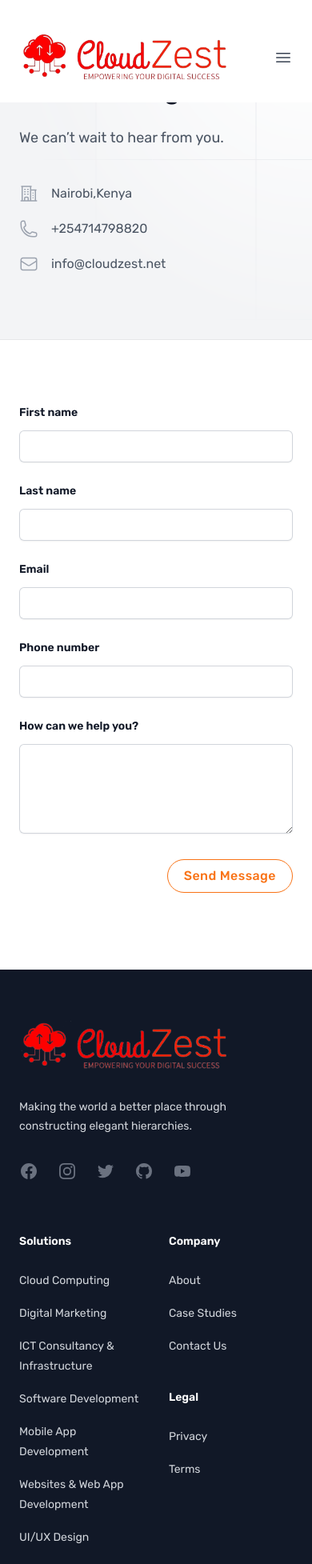
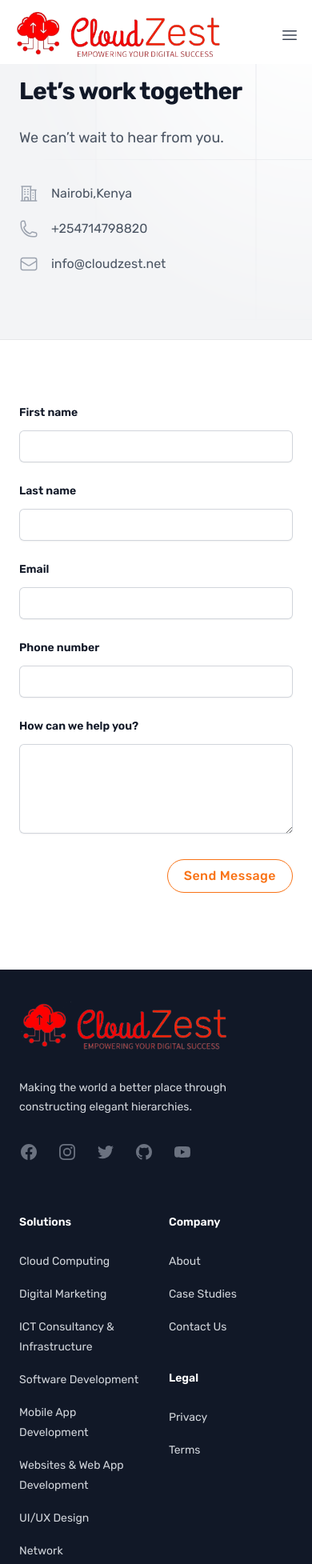
Before and after one commit to sammymwangangi/cloudZest, a Next.js app: page /contact-us in a window 390 px wide. Shown: the top 1955 px of the page at 80% size. Built offline with nearby package versions, Linux system fonts and the light colour scheme.

Commit message:
footer & header changes

```diff
--- a/components/Layout/Footer.js
+++ b/components/Layout/Footer.js
@@ -135,7 +135,7 @@ export default function Example() {
       <h2 id="footer-heading" className="sr-only">
         Footer
       </h2>
-      <div className="mx-auto max-w-7xl px-6 pb-8 pt-16 sm:pt-24 lg:px-8 lg:pt-32">
+      <div className="mx-auto max-w-7xl px-6 pb-8 pt-10 sm:pt-24 lg:px-8 lg:pt-32">
         <div className="xl:grid xl:grid-cols-3 xl:gap-8">
           <div className="space-y-8">
           <Link href="/" >
--- a/components/Layout/Header2.js
+++ b/components/Layout/Header2.js
@@ -122,11 +122,11 @@ export default function Example() {
     <header
       className={
         "fixed top-0 w-full z-30 bg-[#fff] transition-all " +
-        (scrollActive ? " shadow-md pt-0" : " pt-4")
+        (scrollActive ? " shadow-md pt-0" : " pt-2")
       }
     >
       <nav
-        className="mx-auto flex max-w-7xl items-center justify-between p-6 lg:px-8"
+        className="mx-auto flex max-w-7xl items-center justify-between px-4 py-1 lg:px-4 lg:py-4 lg:px-8"
         aria-label="Global"
       >
         <div className="flex lg:flex-1">
```
